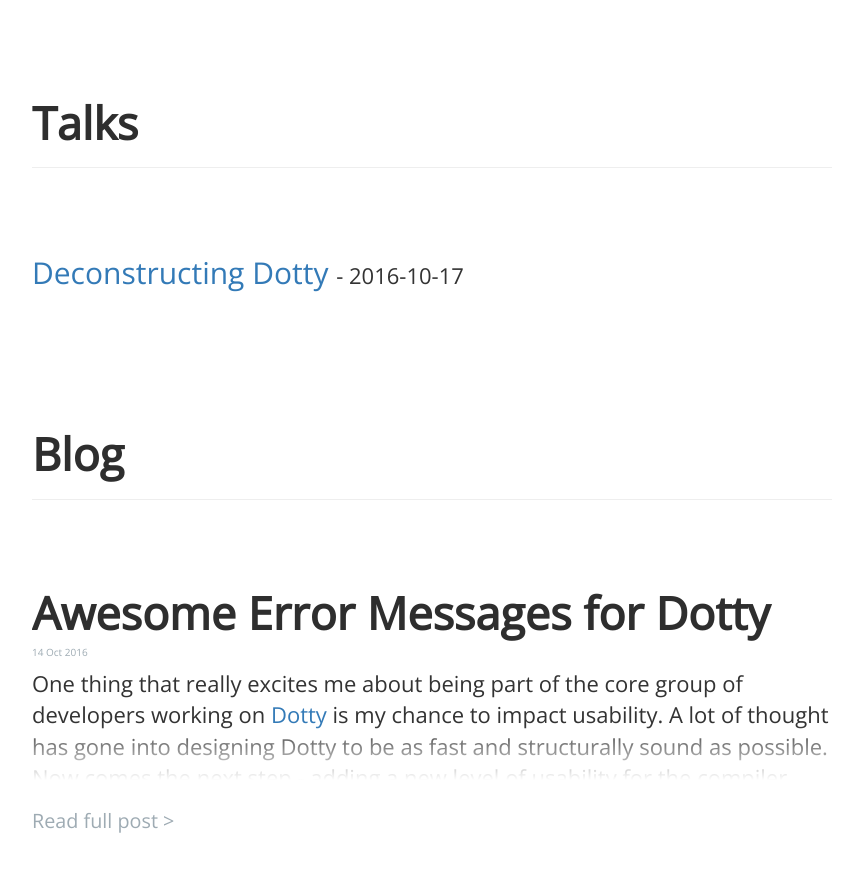
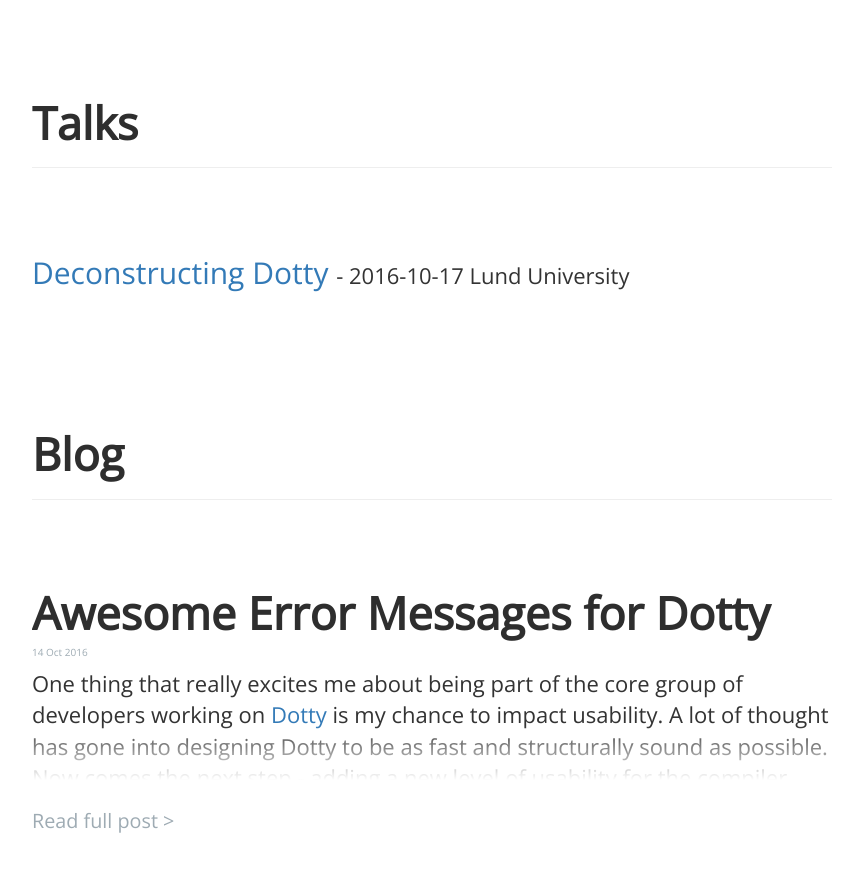
Before and after one commit to felixmulder/felixmulder.github.io, a Jekyll site: the page built from index.html, in a window 1280 px wide and 900 px high, scrolled down 326 px. Shown: the top 872 px of the window, without its empty margins (208-1067 px from the left). Built offline with Jekyll 4.4.1, drawn with Linux system fonts in a browser that asks for light colours.

Commit message:
add place to slides

```diff
--- a/index.html
+++ b/index.html
@@ -22,7 +22,7 @@
                 <a class="post-link" href="/talks/deconstructing-dotty/">
                     Deconstructing Dotty
                 </a>
-                <span class="date">- 2016-10-17</span>
+                <span class="date">- 2016-10-17 Lund University</span>
             </h2>
           </li>
         </ul>
```
